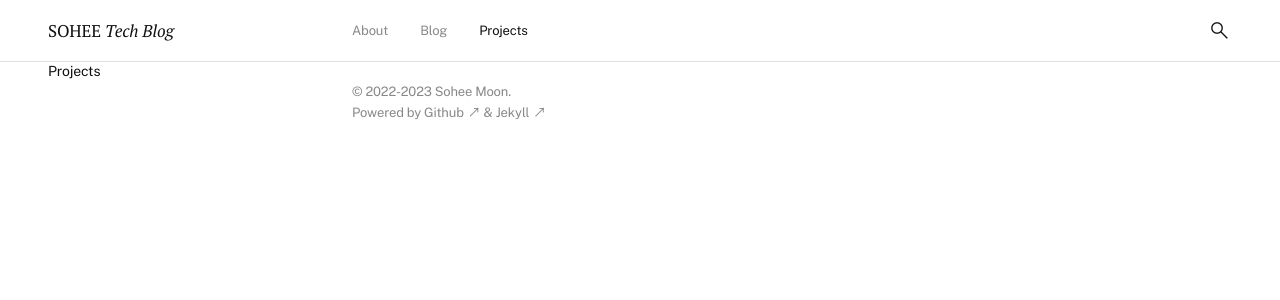
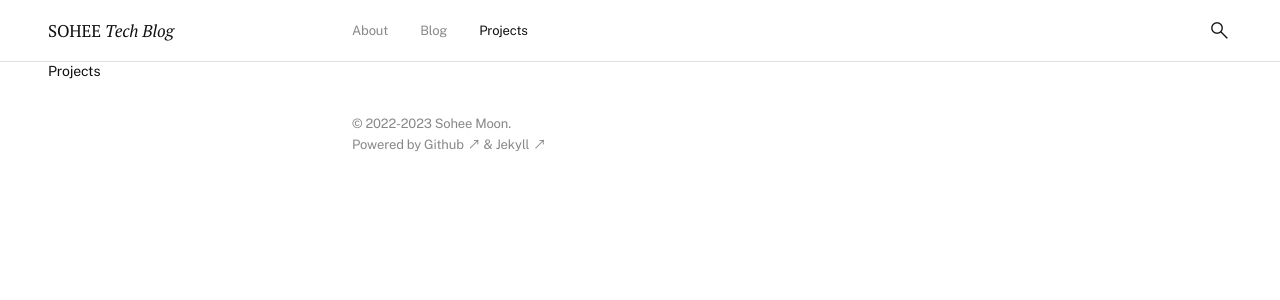
Before and after one commit to soheetech/soheetech.github.io, a Jekyll site: the page built from projects.md, in a window 1280 px wide. Shown: the top 300 px of the page. Built offline with Jekyll 4.4.1, drawn with Linux system fonts in a browser that asks for light colours.

Commit message:
Update main.scss

```diff
--- a/assets/css/main.scss
+++ b/assets/css/main.scss
@@ -229,6 +229,8 @@ header {
 
 footer {
   color: var(--color-d-gray);
+  padding-top: var(--size-60);
+  padding-bottom: var(--size-60);
 }
 
 
```
